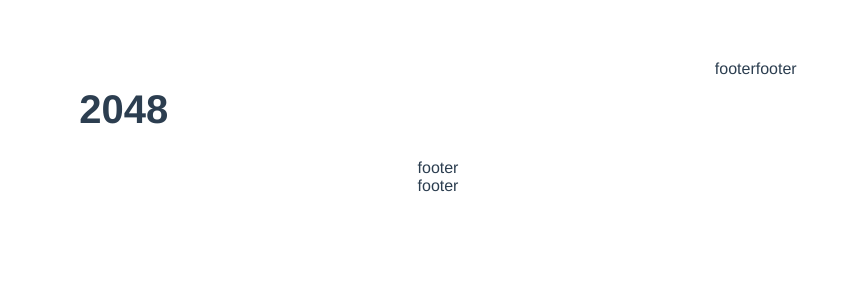
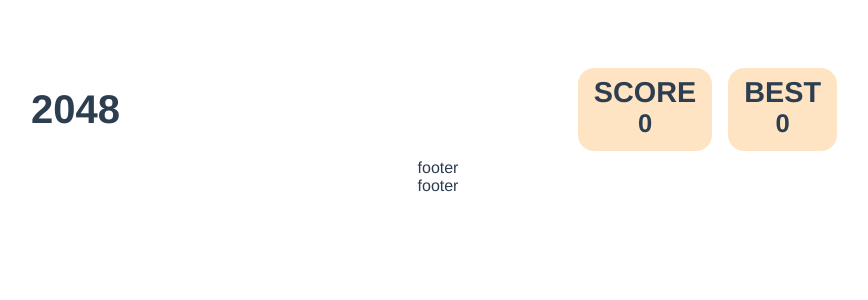
Before and after one commit to choisohyun/vue-ts-2048-game, a Vue app: page / in a window 1280 px wide. Shown: the top 300 px of the page, without its empty margins (202-1070 px from the left). Built offline with nearby package versions, Linux system fonts and the light colour scheme.

Commit message:
Add ScoreContainer props and style

```diff
--- a/src/components/Container/ScoreContainer.vue
+++ b/src/components/Container/ScoreContainer.vue
@@ -1,14 +1,33 @@
 <template>
   <div class="container">
-    <div class="score-title">{{}}</div>
-    <div class="score">{{}}</div>
+    <div class="score-title">{{ title }}</div>
+    <div class="score">{{ score }}</div>
   </div>
 </template>
 
-<script>
-import { Vue, Prop } from "vue-property-decorator";
+<script lang="ts">
+import { Prop, Component } from "vue-property-decorator";
+import Vue from "vue";
 
-export default class ScoreContainer extends Vue {}
+@Component
+export default class ScoreContainer extends Vue {
+  @Prop({ default: "" }) title!: string;
+  @Prop({ default: 0 }) score!: number;
+}
 </script>
 
-<style scoped></style>
+<style scoped>
+.container {
+  background-color: #ffe4c4;
+  margin: 0.5rem;
+  padding: 0.5rem 1rem;
+  border-radius: 1rem;
+  font-weight: bold;
+}
+.score-title {
+  font-size: 1.8rem;
+}
+.score {
+  font-size: 1.6rem;
+}
+</style>
```
